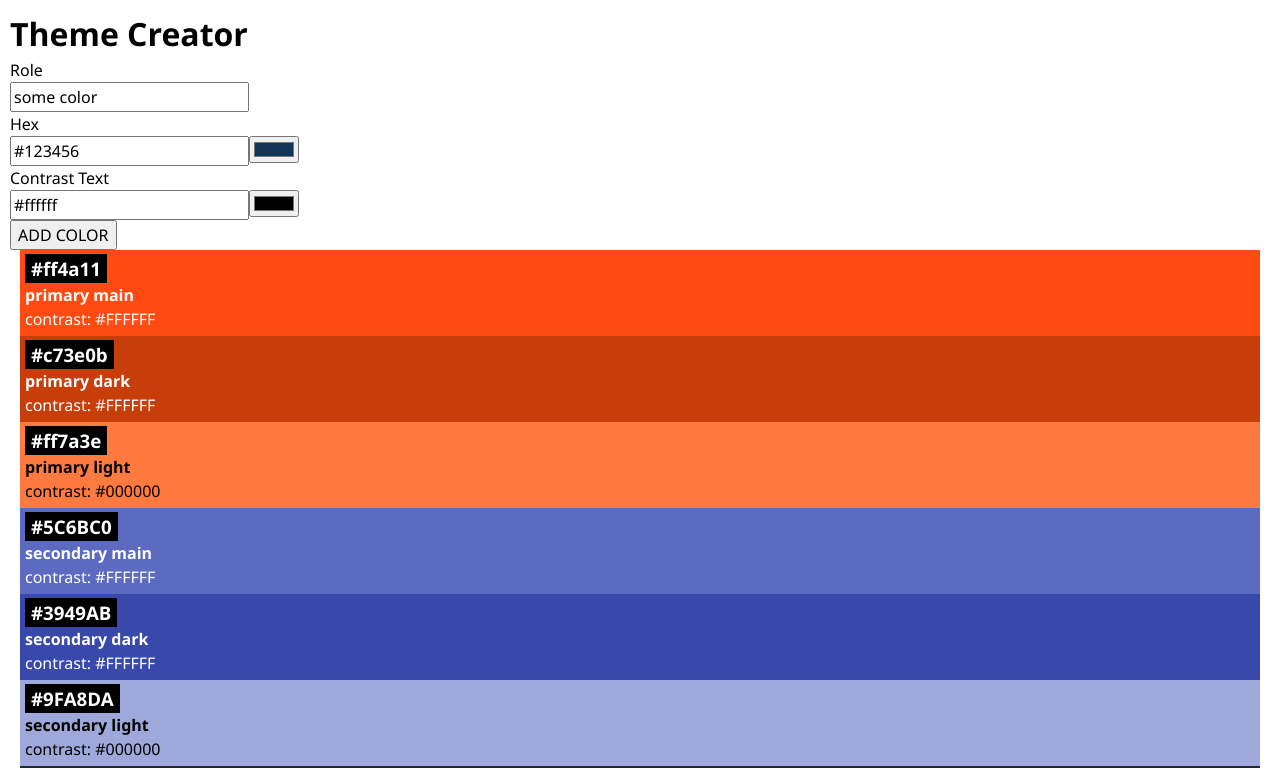
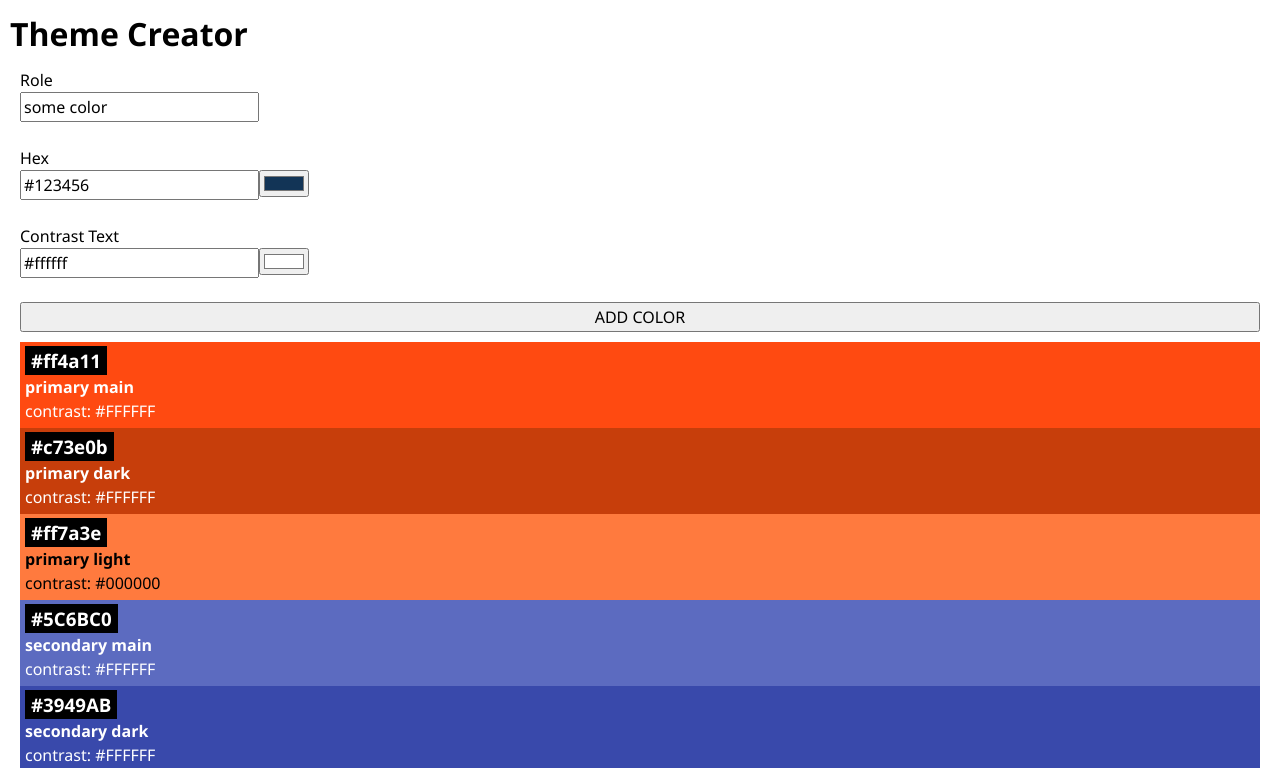
Before and after one commit to laurasliwa/React-recap-project, a React (Vite) app: page / in a window 1280 px wide. Shown: the top 768 px of the page. Built offline with nearby package versions, Linux system fonts and the light colour scheme.

Commit message:
Finish issue 2

```diff
--- /dev/null
+++ b/src/Components/ColorForm/ColorForm.css
@@ -0,0 +1,5 @@
+.color-form {
+  display: flex;
+  flex-direction: column;
+  margin: 10px;
+}
--- a/src/Components/ColorForm/ColorForm.jsx
+++ b/src/Components/ColorForm/ColorForm.jsx
@@ -14,6 +14,9 @@
 // [] Use a package to generate unique id's like nanoid or ui
 // [] Develop a ColorInput component to handle synchronized text and color inputs,
 // ensuring that they reflect the same value. ( Controlled Inputs )
+import ColorInput from "../ColorInput/ColorInput";
+import "../Color/Color.jsx";
+import "../ColorForm/ColorForm.css";
 
 export default function ColorForm({
   onSubmitColor,
@@ -42,25 +45,13 @@ export default function ColorForm({
       <label htmlFor="hex">
         Hex
         <br />
-        <input type="text" id="hex" name="hex" defaultValue={initialData.hex} />
-        <input
-          type="color"
-          id="hex"
-          name="hex"
-          defaultValue={initialData.hex}
-        />
+        <ColorInput id="hex" defaultValue={initialData.hex} />
       </label>
       <br />
       <label htmlFor="contrastText">
         Contrast Text
         <br />
-        <input
-          type="text"
-          id="contrastText"
-          name="contrastText"
-          defaultValue={initialData.contrastText}
-        />
-        <input type="color" id="contrastText" name="contrastText" />
+        <ColorInput id="contrastText" defaultValue={initialData.contrastText} />
       </label>
       <br />
       <button type="submit">ADD COLOR</button>
--- /dev/null
+++ b/src/Components/ColorInput/ColorInput.jsx
@@ -0,0 +1,22 @@
+import { useState } from "react";
+
+export default function ColorInput({ id, defaultValue }) {
+  const [inputValue, setInputValue] = useState(defaultValue);
+  console.log(inputValue);
+  function handleInputValue(event) {
+    setInputValue(event.target.value);
+  }
+
+  return (
+    <>
+      <input
+        type="text"
+        id={id}
+        name={id}
+        value={inputValue}
+        onChange={handleInputValue}
+      />
+      <input type="color" value={inputValue} onChange={handleInputValue} />
+    </>
+  );
+}
```
